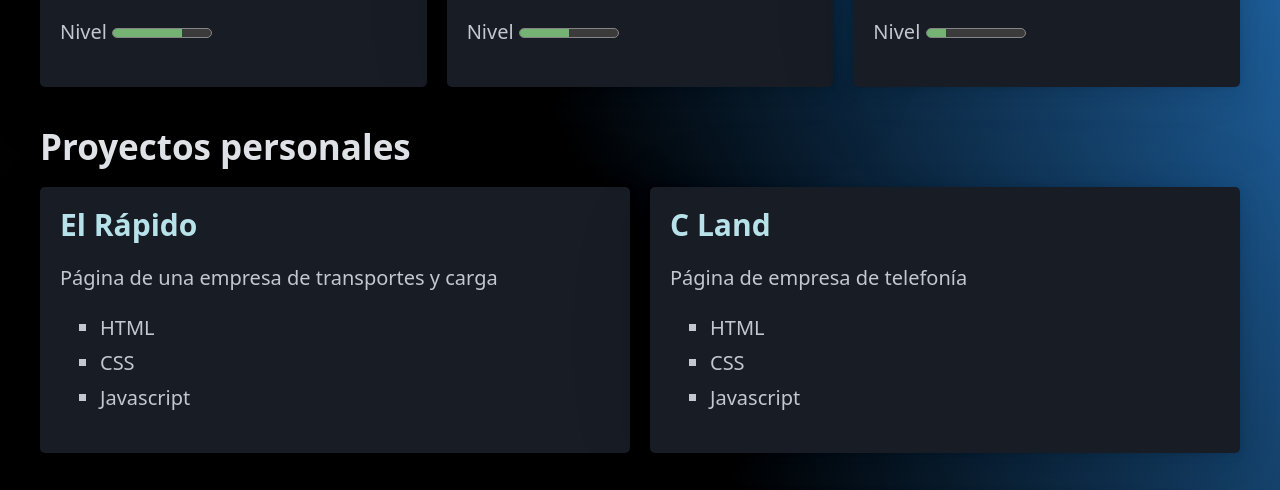
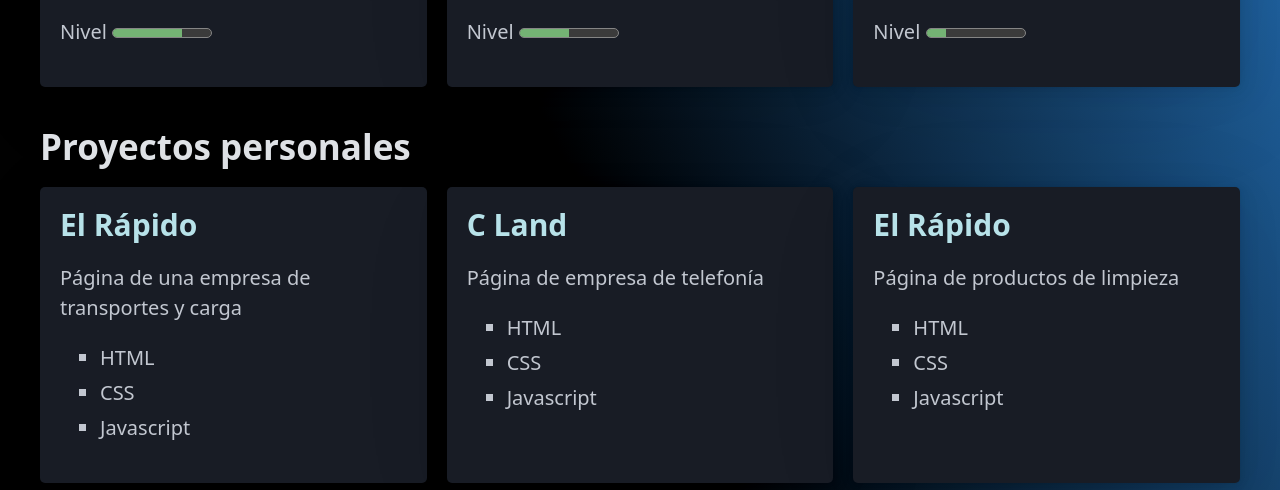
Before and after one commit to BrianPW94/Pagina-web, a plain HTML site: page index.html in a window 1280 px wide. Shown: the part 1077-1567 px from the top of the page. Drawn offline with nearby package versions, Linux system fonts and the light colour scheme.

Commit message:
Update index.html

```diff
--- a/index.html
+++ b/index.html
@@ -80,6 +80,16 @@
                         <li>Javascript</li>
                     </ul>
                 </article>
+
+                <article class="proyecto">
+                      <h3><a href="https://brianpw94.github.io/BPZ-Productos-de-limpieza/" target="_blank" style="text-decoration: none; color: rgb(183, 226, 233)";> El Rápido</a></h3>
+                    <p> Página de productos de limpieza</p>
+                    <ul>
+                        <li>HTML</li>
+                        <li>CSS</li>
+                        <li>Javascript</li>
+                    </ul>
+                </article>
             </div>
         </div>
     </section>
```
